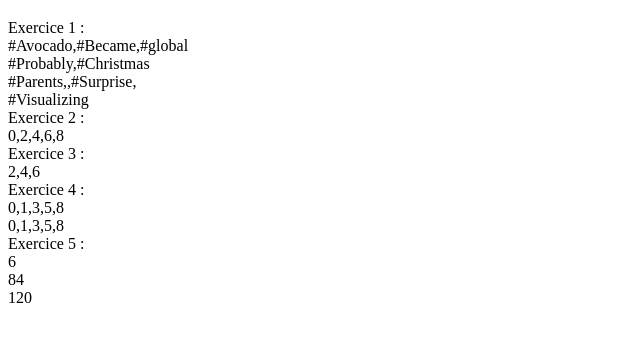
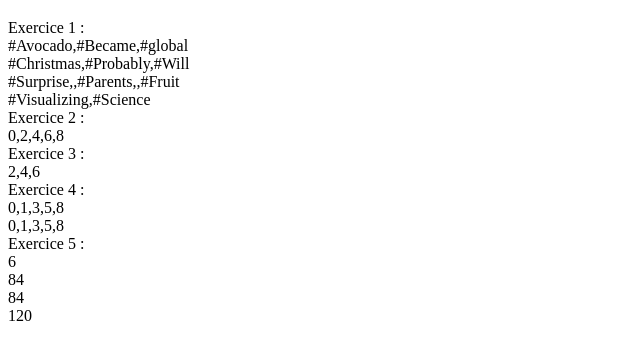
Before and after one commit to lucasYvernaux/ecv-JavaScript, a plain HTML site: page TP5/exercices.html in a window 1280 px wide. Shown: the part 61-420 px from the top of the page, without its empty margins (0-640 px from the left). Drawn offline with Linux system fonts and the light colour scheme.

Commit message:
Ajout final Tp5

```diff
--- a/TP5/exercices.html
+++ b/TP5/exercices.html
@@ -23,20 +23,11 @@
         </div>
     </body>
     <script>
-        const findLongestWord = function (str) {
-            let stringTab = str.split(' ');
-            let stringLaPlusGrande = stringTab[0];
-            stringTab.forEach(el => {
-                if (el.length > stringLaPlusGrande.length) {
-                    stringLaPlusGrande = el;
-                }
-            })
-            return stringLaPlusGrande;
+        //Renvoie les 3 strings les plus long précédé par un #
+        getHashTags = (str) => {
+            return str.split(' ').sort((a,b) => b.length - a.length).filter((word,index) => index<3).map((el)=>{return '#'+el});
         }
-        getHashTags = (str) => {
-            return str.split(' ').filter(word => word.length == findLongestWord(str).length || word.length == findLongestWord(str).length - 1).map((el)=>{return '#'+el});
-        }
-
+        //Renvoie un nouveau tableau sans les doublons du tableau passé en parametre
         removeDuplicate = (tab) => {
             return tab.filter((elemen, pos) => {return tab.indexOf(elemen) == pos});
         }
@@ -44,21 +35,23 @@
         removeDuplicate2 = (tab) => {
             return [...new Set(tab)]
         }
-
+        //renvoi un nouveau tableau avec les valeurs qui sont présents dans les 2 tableaux passé en parametre
         intersection = (first, second) => {
             return first.filter( tab => second.includes(tab)).sort();
         }
-
+        //renvoie un nouveau tableau avec les valeurs qui sont présent que dans 1 seul des 2 tableaux
         arrayDiff = (first, second) => {
             return removeDuplicate(first.filter( tab => !second.includes(tab))).concat(removeDuplicate(second.filter( tab2 => !first.includes(tab2)))).sort();
         }
 
-        arrayDiff2 = (first, second) => {
-            return removeDuplicate(first.concat(second).filter(tab => !intersection(first,second).includes(tab))).sort();
+        arrayDiffVersion2 = (first, second) => {
+            return removeDuplicate2(first.concat(second).filter(tab => !intersection(first,second).includes(tab))).sort();
         }
-
+        //Renvoie les resultats de la multiplication des chiffres passé en parametres
+        //Si dans les parametre il y une string ou un objet de type undefined ou null la multiplication se fera avec le chiffre 1
+        //Le seul cas d'erreur est si un parametre vaut NaN alors le résultat sera NaN
         combinations = (...numbers) => {
-            return numbers.reduce((a,b) => a*b);
+            return numbers.filter(nb => typeof (nb) == 'number').reduce((a,b) => a*b);
         }
 
         window.addEventListener('DOMContentLoaded', event => {
@@ -84,12 +77,14 @@
             textDiv3.append(document.createElement('br'));
             textDiv4.append(arrayDiff(tab,second));
             textDiv4.append(document.createElement('br'));
-            textDiv4.append(arrayDiff2(tab,second));
+            textDiv4.append(arrayDiffVersion2(tab,second));
             textDiv4.append(document.createElement('br'));
             textDiv5.append(combinations(2,3));
             textDiv5.append(document.createElement('br'));
             textDiv5.append(combinations(3,7,4));
             textDiv5.append(document.createElement('br'));
+            textDiv5.append(combinations(3,7,null,undefined,'de','2',4));
+            textDiv5.append(document.createElement('br'));
             textDiv5.append(combinations(2,3,4,5));
         });
     </script>
```
